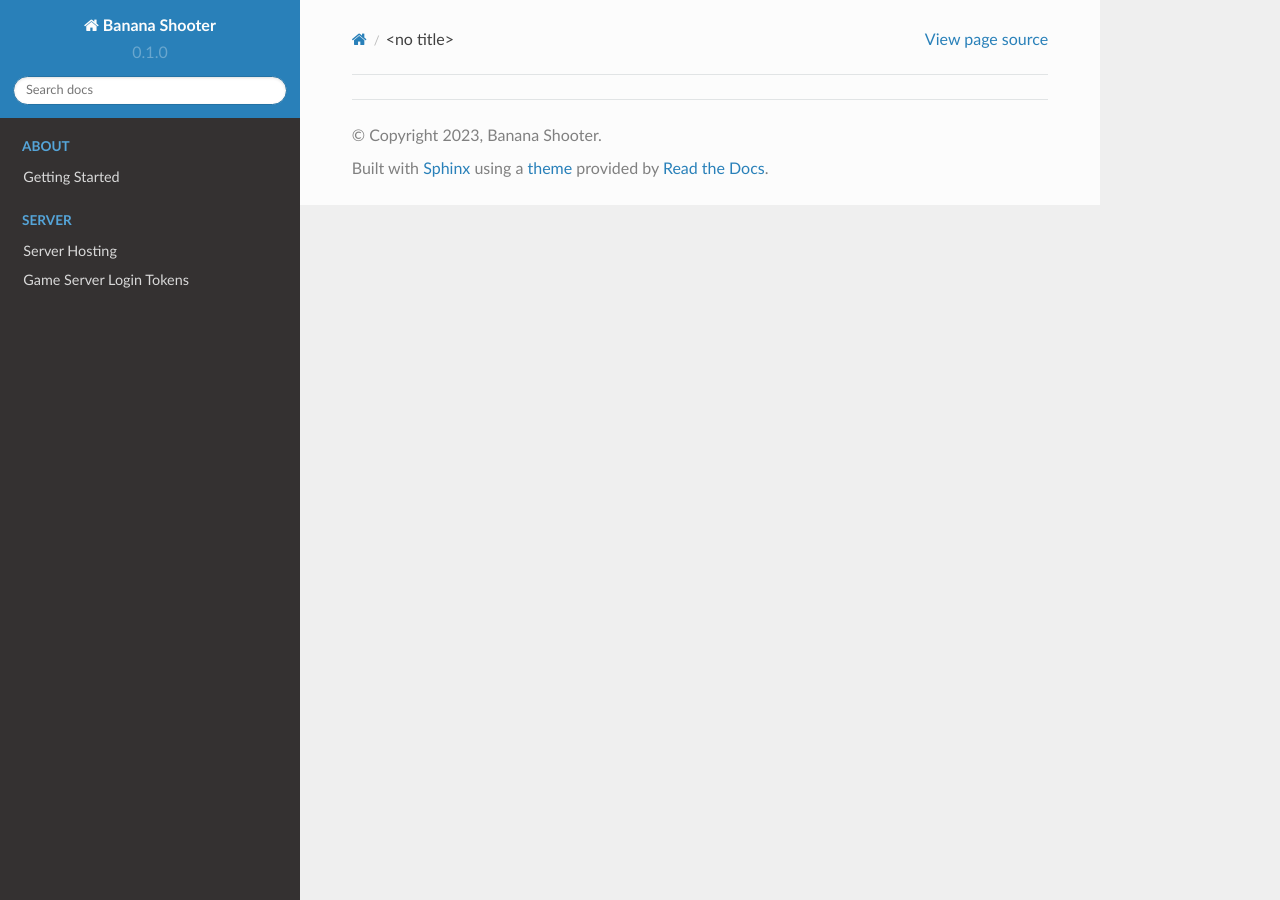
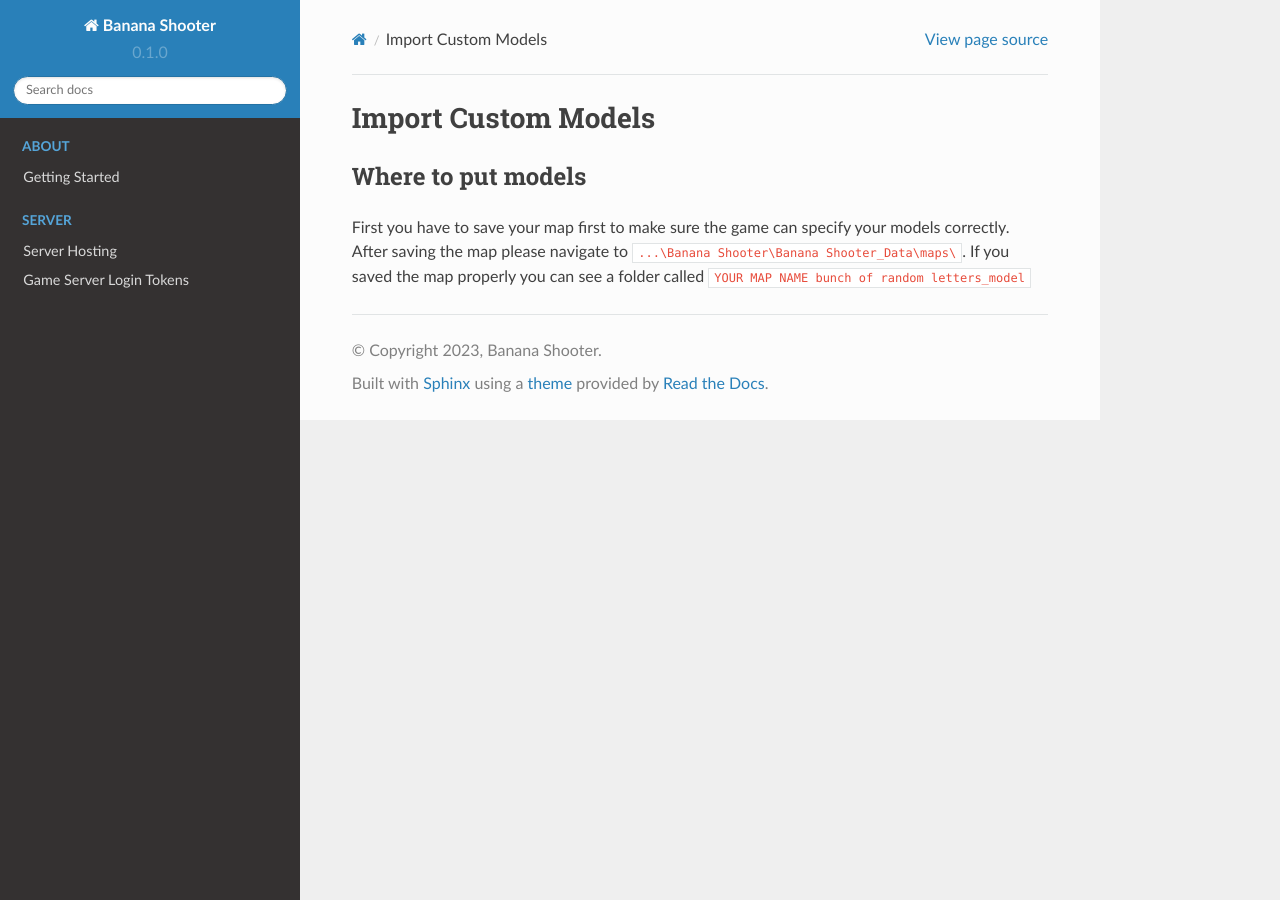
Before and after one commit to CodingDaniel1/bs-docs, a Sphinx documentation site: the page built from docs/source/map-editor/import-custom-models.rst, in a window 1280 px wide. Built offline with Sphinx 7.4.7 and the Read the Docs theme 2.0.0, drawn with Linux system fonts in a browser that asks for light colours.

Commit message:
Update import-custom-models.rst

```diff
--- a/docs/source/map-editor/import-custom-models.rst
+++ b/docs/source/map-editor/import-custom-models.rst
@@ -1 +1,9 @@
 .. _doc_import_custom_models:
+
+Import Custom Models
+=============================
+
+Where to put models
+----------------------------------
+
+First you have to save your map first to make sure the game can specify your models correctly. After saving the map please navigate to  ``...\Banana Shooter\Banana Shooter_Data\maps\``. If you saved the map properly you can see a folder called ``YOUR MAP NAME bunch of random letters_model``
```
